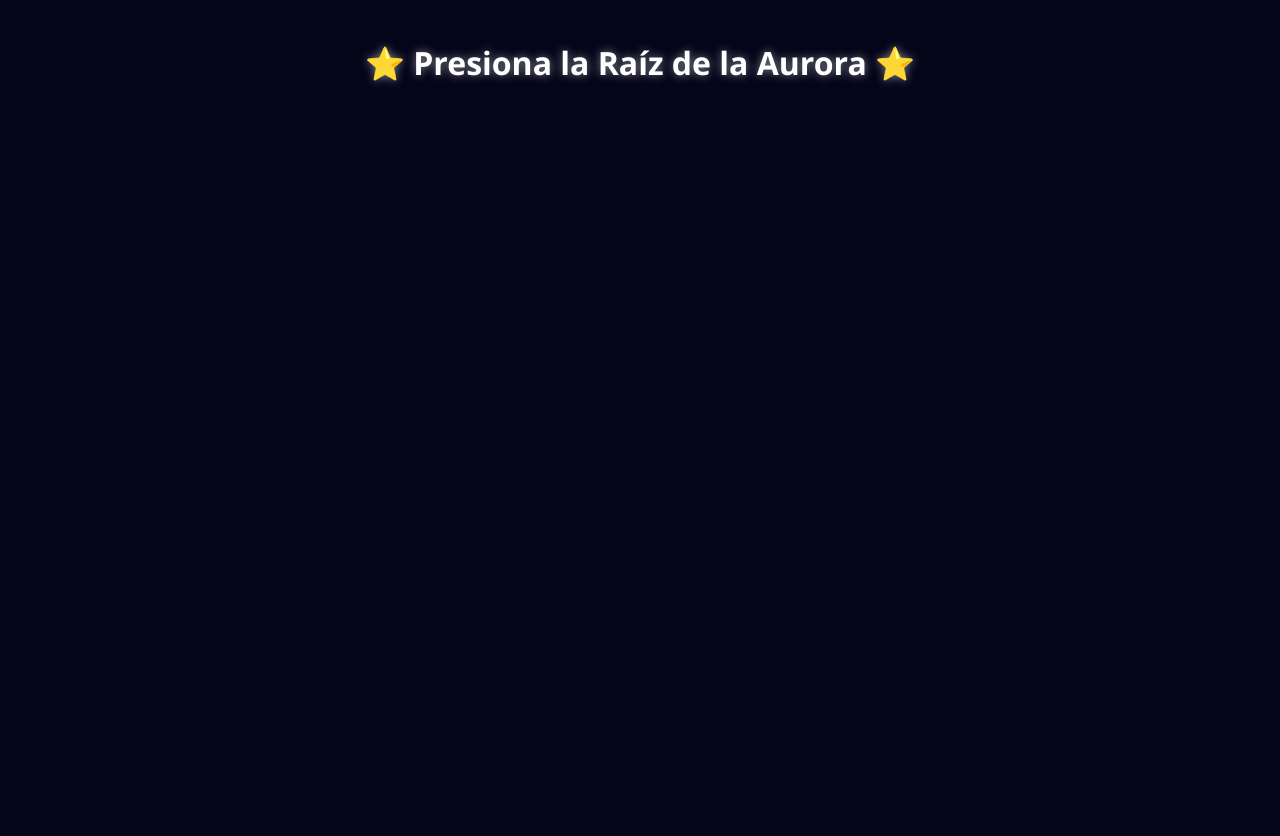
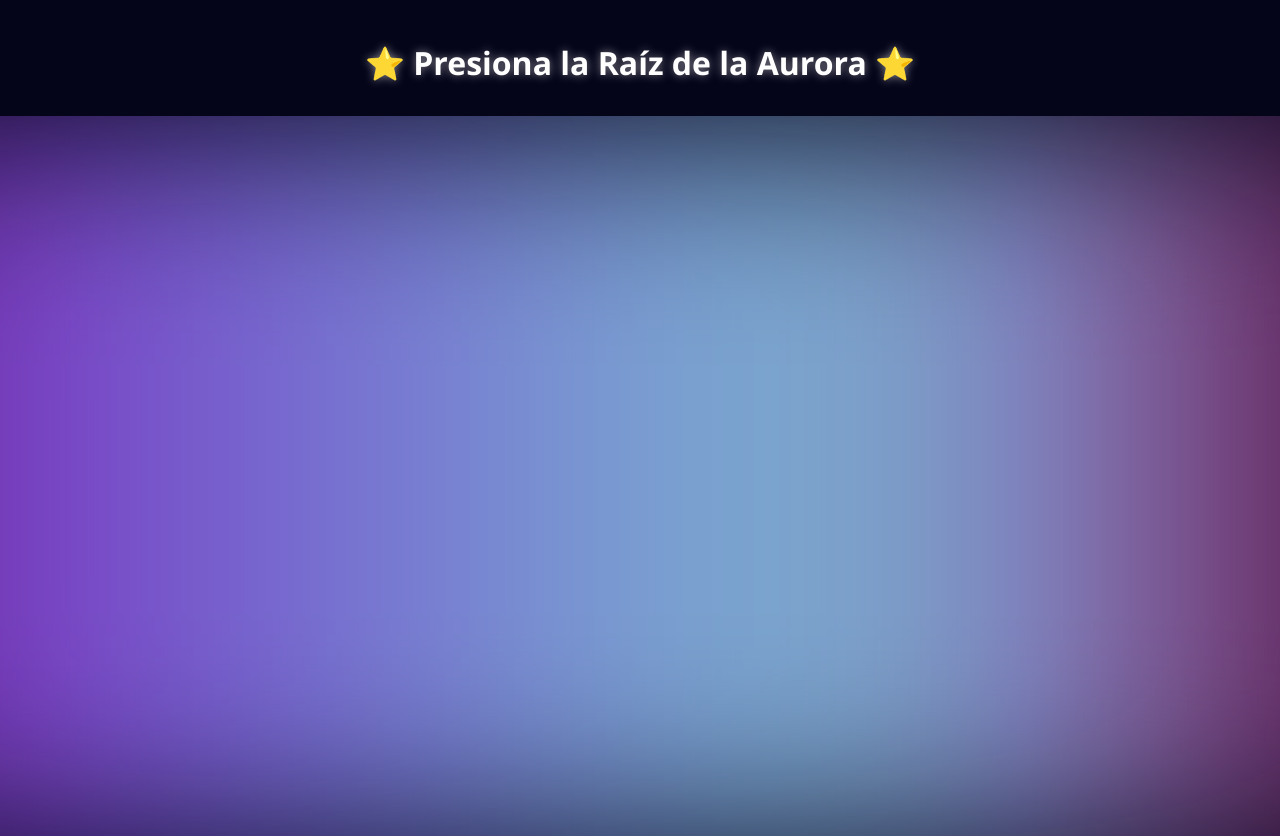
Before and after one commit to JoshDa777/aniversario-3er-mes-yipie, a plain HTML site: page index.html in a window 1280 px wide. Both pictures are taken after a click on the element "❤️". Drawn offline with Linux system fonts and the light colour scheme.

Commit message:
Update index.html

```diff
--- a/index.html
+++ b/index.html
@@ -58,28 +58,7 @@
             z-index: 10;
         }
 
-        /* Ocultar elementos (Clase controlada por JS) */
-        .hidden {
-            opacity: 0 !important;
-            pointer-events: none;
-        }
-
-        /* --- ESTILO BASE DE LA PARTÍCULA --- */
-        .particle {
-            position: absolute;
-            width: 8px;
-            height: 8px;
-            border-radius: 50%;
-            opacity: 0; /* Inicia invisible */
-            right: 5%;
-            bottom: 40%;
-            transition: none;
-            z-index: 8;
-            pointer-events: none;
-            filter: blur(1.5px);
-        }
-
-        /* La caja de texto (controlada por JS) */
+        /* La caja de texto (controlada por la clase .active) */
         #message-box {
             position: absolute;
             top: 5%;
@@ -90,16 +69,64 @@
             border: 1px solid #7fffd4;
             border-radius: 10px;
             text-align: center;
-            opacity: 0; /* Inicia invisible */
-            transition: opacity 1s ease;
+            opacity: 0;
+            transition: opacity 1s ease 1s; /* Retraso para que aparezca después del efecto */
             z-index: 20;
             width: 80%;
             max-width: 400px;
         }
 
-        /* Clase para MOSTRAR el mensaje */
         #message-box.active {
             opacity: 1;
+        }
+
+        /* --- NUEVA AURORA (UN SOLO ELEMENTO CSS ANIMADO) --- */
+        #aurora-effect {
+            position: absolute;
+            right: 0; /* Origen a la derecha */
+            bottom: 0;
+            width: 100%;
+            height: 100%;
+            opacity: 0; /* Inicia invisible */
+            z-index: 8;
+            transition: opacity 2s ease; /* Para que aparezca suavemente */
+
+            /* Degradado de colores de la Aurora (Azul, Aqua, Púrpura) */
+            background: linear-gradient(
+                90deg,
+                rgba(139, 0, 255, 0.5) 0%, /* Púrpura */
+                rgba(0, 150, 255, 0.8) 30%,  /* Azul */
+                rgba(127, 255, 212, 0.8) 70%, /* Aqua */
+                rgba(139, 0, 255, 0.5) 100% /* Púrpura */
+            );
+
+            /* Aplica desenfoque fuerte para simular partículas difusas */
+            filter: blur(100px) hue-rotate(0deg);
+
+            /* Clase para iniciar la animación */
+            &.active {
+                opacity: 1;
+                animation: aurora-move 15s linear infinite,
+                           aurora-color 20s linear infinite;
+            }
+        }
+
+        /* Animación 1: Movimiento horizontal y vertical (ONDA) */
+        @keyframes aurora-move {
+            0% { transform: scaleX(1.5) translateX(0) translateY(0); }
+            50% { transform: scaleX(1.4) translateX(-20%) translateY(5%); }
+            100% { transform: scaleX(1.5) translateX(0) translateY(0); }
+        }
+
+        /* Animación 2: Cambio de color (efecto energético) */
+        @keyframes aurora-color {
+            0% { filter: blur(100px) hue-rotate(0deg); }
+            100% { filter: blur(100px) hue-rotate(360deg); } /* Gira 360 grados sobre los colores del degradado */
+        }
+
+        /* Clases de control JS */
+        .hidden {
+            display: none !important;
         }
 
         @keyframes pulse {
@@ -115,6 +142,8 @@
     <h1>⭐ Presiona la Raíz de la Aurora ⭐</h1>
 
     <div class="aurora-container">
+
+        <div id="aurora-effect"></div>
 
         <div id="aurora-trigger">
             <span>❤️</span>
@@ -134,74 +163,31 @@
     <script>
         // JAVASCRIPT - CONEXIÓN CON CLASES CSS
 
-        // --- CONSTANTES ---
-        const colors = ['#4fc3f7', '#7fffd4', '#a8dfff'];
-        const NUM_PARTICLES_PER_WAVE = 15;
-        const LIFESPAN = 7000;
-        const GENERATION_INTERVAL = 75;
-        const WAVE_AMPLITUDE = 40;
-
-        let particleCount = 0;
-        let intervalId = null;
-
         document.addEventListener('DOMContentLoaded', () => {
 
             const trigger = document.getElementById('aurora-trigger');
             const container = document.querySelector('.aurora-container');
             const messageBox = document.getElementById('message-box');
             const musicPlayer = document.getElementById('music-player');
+            const auroraEffect = document.getElementById('aurora-effect'); // Nuevo elemento
 
-            if (!trigger || !container) return;
+            if (!trigger || !container || !auroraEffect) return;
 
-            // --- 1. Creación y Animación de Partícula (Función idéntica) ---
-            function createAndAnimateParticle() {
-                const p = document.createElement('div');
-                p.classList.add('particle');
-                p.style.backgroundColor = colors[Math.floor(Math.random() * colors.length)];
-                p.style.boxShadow = `0 0 10px ${p.style.backgroundColor}`;
-
-                const initialRight = 5 + (Math.random() * 5);
-                const initialBottom = 40 + (Math.random() * 5) - 2.5;
-                p.style.right = `${initialRight}%`;
-                p.style.bottom = `${initialBottom}%`;
-
-                p.style.transition = `transform ${LIFESPAN}ms linear, opacity 1s linear ${LIFESPAN - 1000}ms`;
-                container.appendChild(p);
-
-                const finalLeft = 105 + (Math.random() * 5);
-                const sineWave = Math.sin(particleCount * 0.1) * WAVE_AMPLITUDE;
-                const finalY = 40 + sineWave + (Math.random() * 5) - 2.5;
-
-                p.style.transform = `translate(-${finalLeft}vw, ${finalY - 40}vh)`;
-                p.style.opacity = 0; // Desvanecer al final de la vida
-
-                setTimeout(() => { p.remove(); }, LIFESPAN + 1000);
-
-                particleCount++;
-            }
-
-            // --- 2. Función de Flujo Constante ---
-            function generateWave() {
-                for (let i = 0; i < NUM_PARTICLES_PER_WAVE; i++) {
-                    createAndAnimateParticle();
-                }
-            }
-
-            // --- 3. FUNCIÓN DE INICIO (El corazón del evento) ---
+            // --- FUNCIÓN DE INICIO ---
             function startAurora() {
-                // 1. Música
+                // 1. Música (Sabemos que funciona)
                 musicPlayer.play().catch(error => {});
 
                 // 2. Ocultar el botón (USO DE CLASE CSS)
                 trigger.classList.add('hidden');
 
-                // 3. INICIAR EL FLUJO
-                intervalId = setInterval(generateWave, GENERATION_INTERVAL);
+                // 3. INICIAR LA AURORA (Añade la clase 'active' que tiene las animaciones CSS)
+                auroraEffect.classList.add('active');
 
-                // 4. MOSTRAR EL MENSAJE (USO DE CLASE CSS)
+                // 4. MOSTRAR EL MENSAJE (USO DE CLASE CSS, con retraso)
                 setTimeout(() => {
                     messageBox.classList.add('active');
-                }, 6000);
+                }, 2000); // 2 segundos después del inicio de la Aurora
 
                 // 5. Limpiar
                 trigger.removeEventListener('click', startAurora);
```
